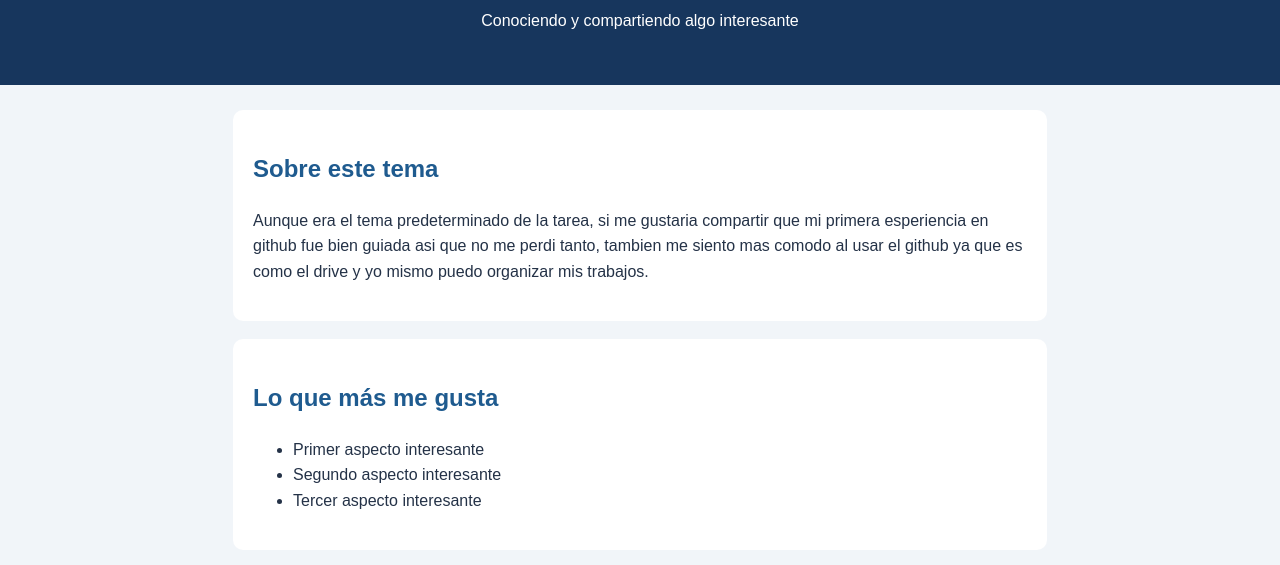
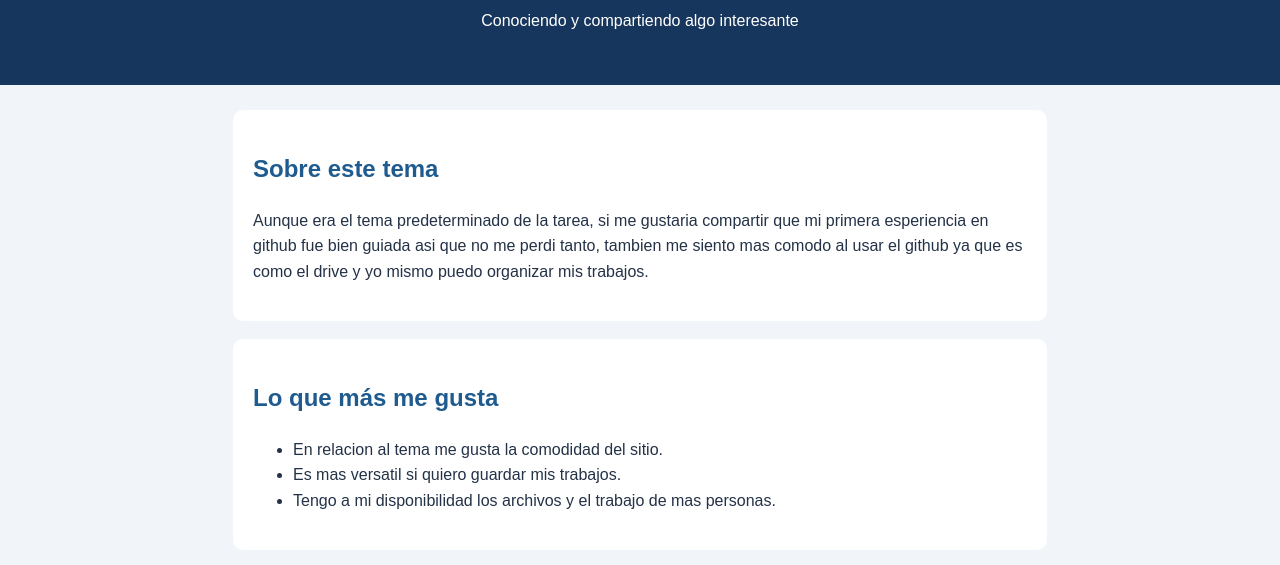
Before and after one commit to sammg28/MiPrimerSitio, a plain HTML site: page index.html in a window 1280 px wide. Shown: the part 121-686 px from the top of the page. Drawn offline with Linux system fonts and the light colour scheme.

Commit message:
Update index.html

```diff
--- a/index.html
+++ b/index.html
@@ -21,9 +21,9 @@
     <section>
       <h2>Lo que más me gusta</h2>
       <ul>
-        <li>Primer aspecto interesante</li>
-        <li>Segundo aspecto interesante</li>
-        <li>Tercer aspecto interesante</li>
+        <li>En relacion al tema me gusta la comodidad del sitio.</li>
+        <li>Es mas versatil si quiero guardar mis trabajos.</li>
+        <li>Tengo a mi disponibilidad los archivos y el trabajo de mas personas.</li>
       </ul>
     </section>
 
```
